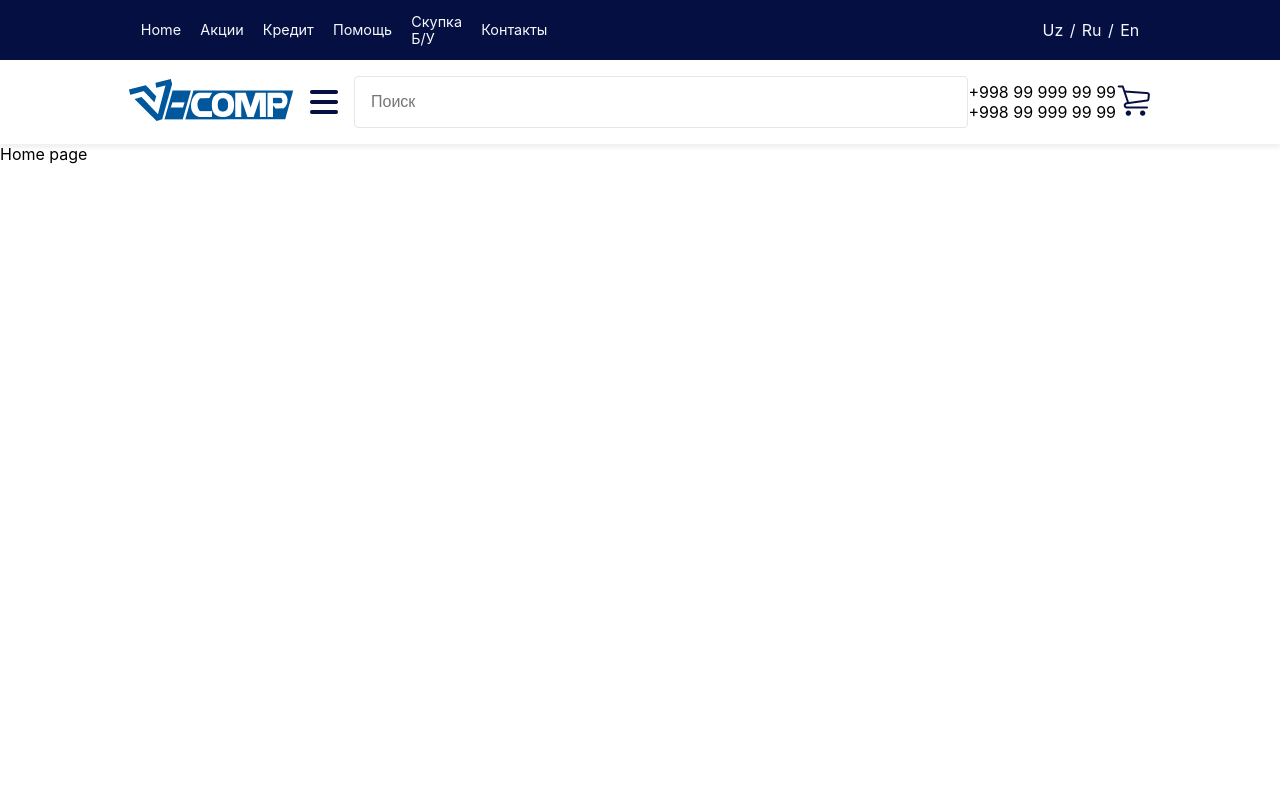
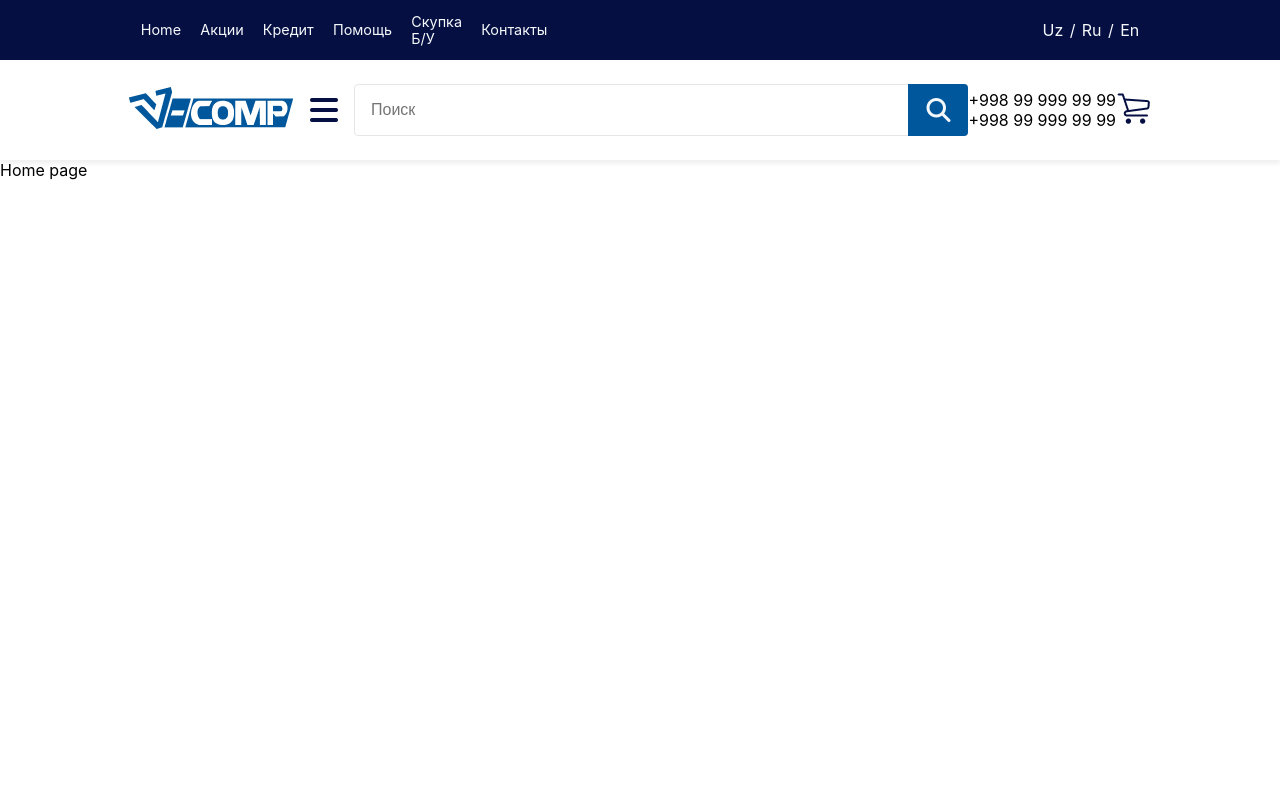
Before and after one commit to hojimurodtoshqulov/tkani-abusaxiy, a React (Create React App) app: page / in a window 1280 px wide. Shown: the top 800 px of the page. Built offline with nearby package versions, Linux system fonts and the light colour scheme.

Commit message:
input was updated

```diff
--- a/src/components/navbar2/navbar2.jsx
+++ b/src/components/navbar2/navbar2.jsx
@@ -4,6 +4,7 @@ import Logo from "../../media/Logo.png"
 import { Link } from 'react-router-dom';
 import Korzina from "../../media/korzinaicon.png"
 import { Tel } from '../footer/network';
+import Search from './search';
 
 const Navbar2 = () => {
     return (
@@ -15,8 +16,7 @@ const Navbar2 = () => {
 
                 <div className={c.bars}><i class="fa-solid fa-bars"></i></div>
 
-                <form action=""><input type="text" placeholder='Поиск ' /></form>
-
+                <Search />
                 <Tel />
 
                 <div className={c.korzina}><img src={Korzina} alt="korzina img" /></div>
--- a/src/components/navbar2/navbar2.module.scss
+++ b/src/components/navbar2/navbar2.module.scss
@@ -1,12 +1,13 @@
 $darkblue: #060F42;
 $linkColor: #F4F8FB;
+$blue: #01579B;
 
 .navbar2 {
     width: 100%;
     background-color: white;
     // border-bottom: 1px solid rgba(0, 0, 0, 0.55);
     box-shadow: 0px 4px 4px rgba(0, 0, 0, 0.06);
-    padding: 1rem 0;
+    padding: 1.5rem 0;
 
     &__main {
         width: 80%;
@@ -24,9 +25,9 @@ $linkColor: #F4F8FB;
             }
         }
 
-        form {
+        .form {
             width: 60%;
-
+            position: relative;
             input {
                 width: 100%;
                 padding: 1rem;
@@ -35,6 +36,24 @@ $linkColor: #F4F8FB;
                 border: 1px solid #E6E6E6;
                 border-radius: 4px;
             }
+            .searchicon{
+                position: absolute;
+                right: 0;
+                top: 0;
+                height: 100%;
+                width: 60px;
+                display: flex;
+                align-items: center;
+                justify-content: center;
+                background-color: $blue;
+                border: 0;
+                border-radius: 0 4px 4px 0;
+                cursor: pointer;
+                i{
+                    color: $linkColor;
+                    font-size: 1.5rem;
+                }
+            }
         }
         .korzina{
             cursor: pointer;
--- /dev/null
+++ b/src/components/navbar2/search.jsx
@@ -0,0 +1,15 @@
+import React from 'react'
+import c from "./navbar2.module.scss";
+const Search = () => {
+    return (
+        <div className={c.form}>
+            <form action=""><input type="text" placeholder='Поиск ' />
+                <button className={c.searchicon}>
+                    <i class="fa-solid fa-magnifying-glass"></i>
+                </button>
+            </form>
+        </div>
+    )
+}
+
+export default Search
```
